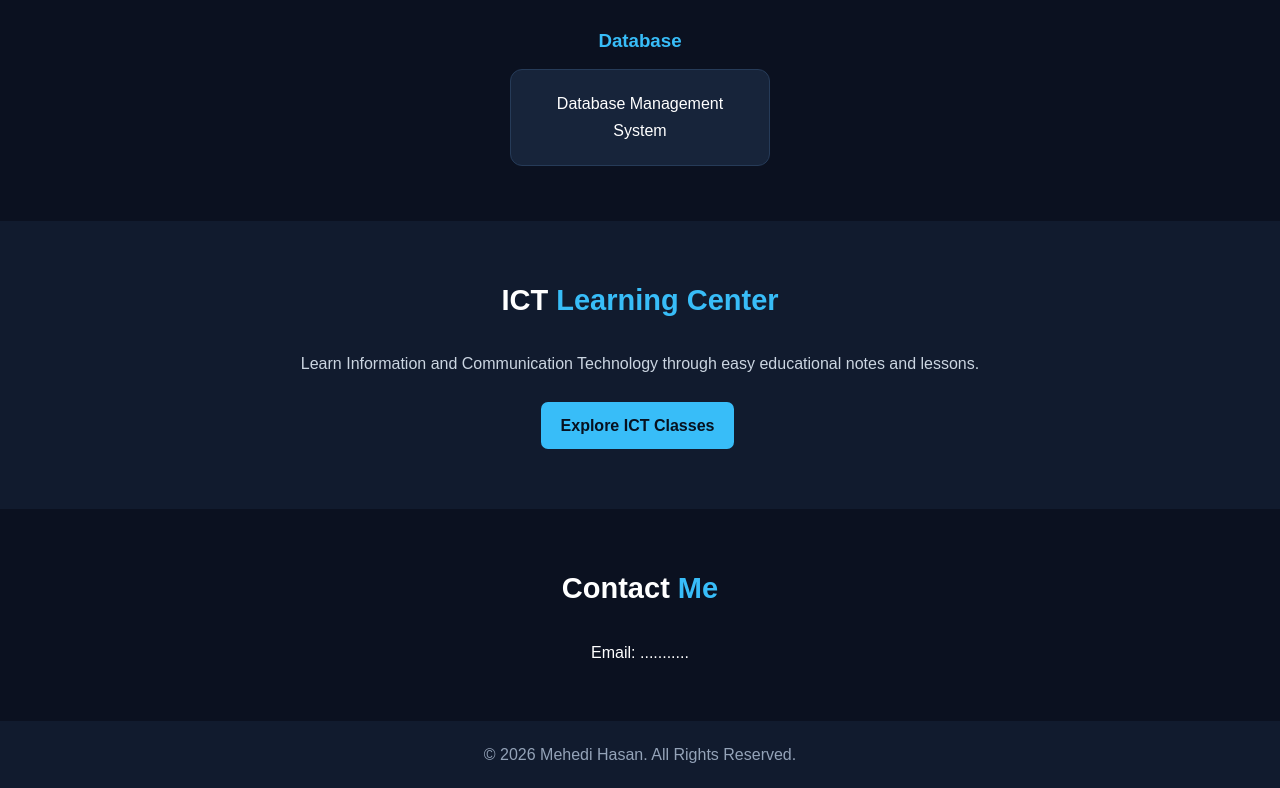
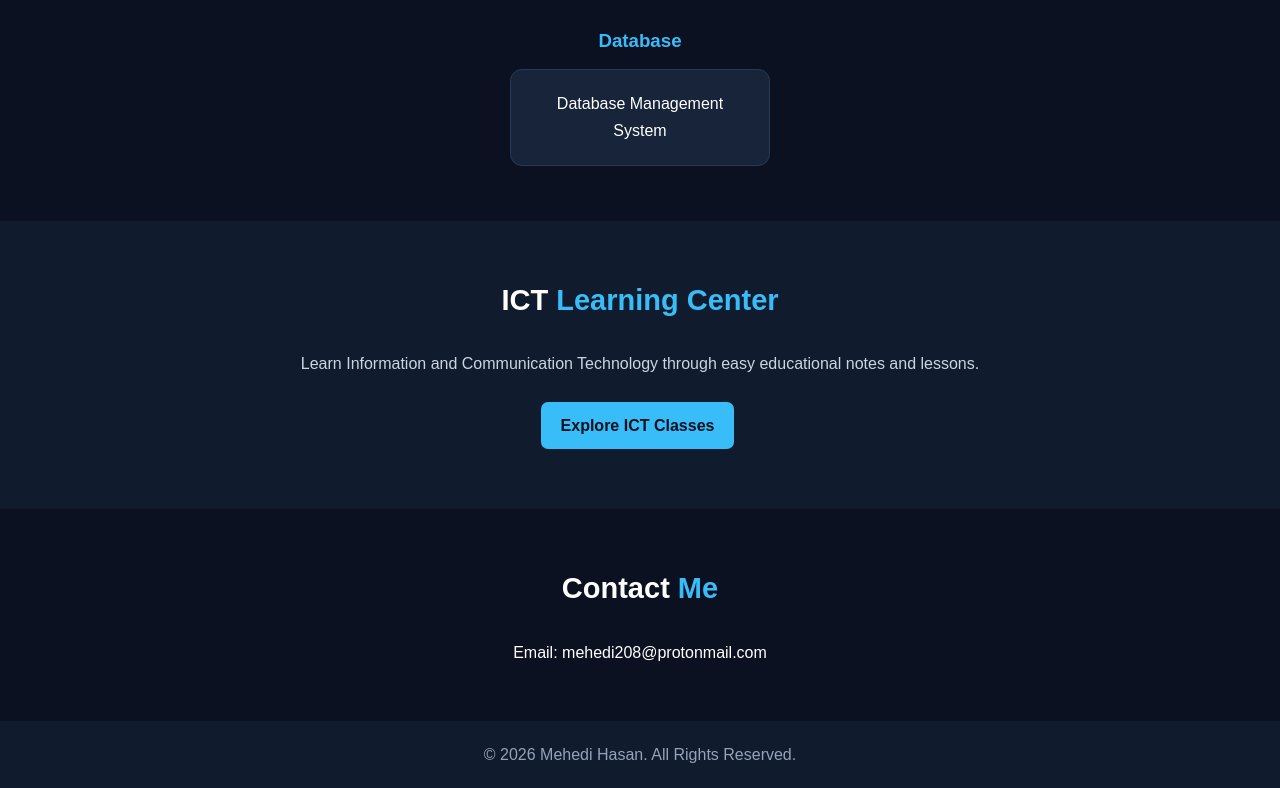
Before and after one commit to mhgithub21/mehedi-portfolio, a plain HTML site: page index.html in a window 1280 px wide. Shown: the part 1438-2226 px from the top of the page. Drawn offline with Linux system fonts and the light colour scheme.

Commit message:
Update index.html

```diff
--- a/index.html
+++ b/index.html
@@ -92,7 +92,7 @@
 
 <section class="section" id="contact">
     <h2>Contact <span>Me</span></h2>
-    <p>Email: ........... </p>
+    <p>Email: mehedi208@protonmail.com</p>
 </section>
 
 <footer>
```
